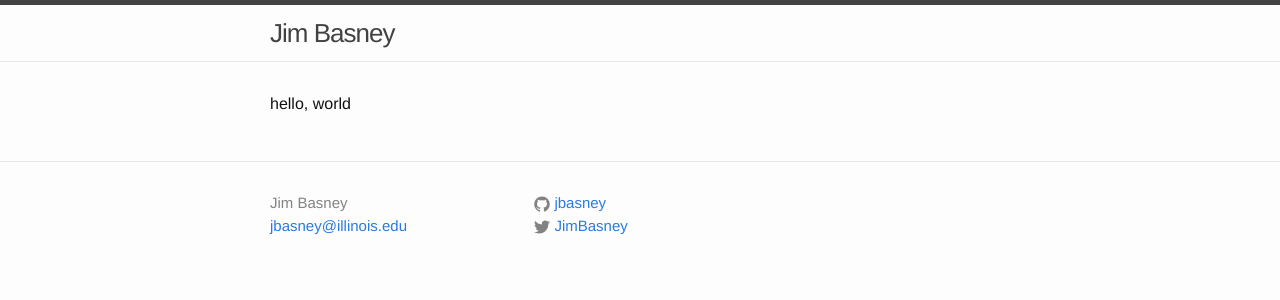
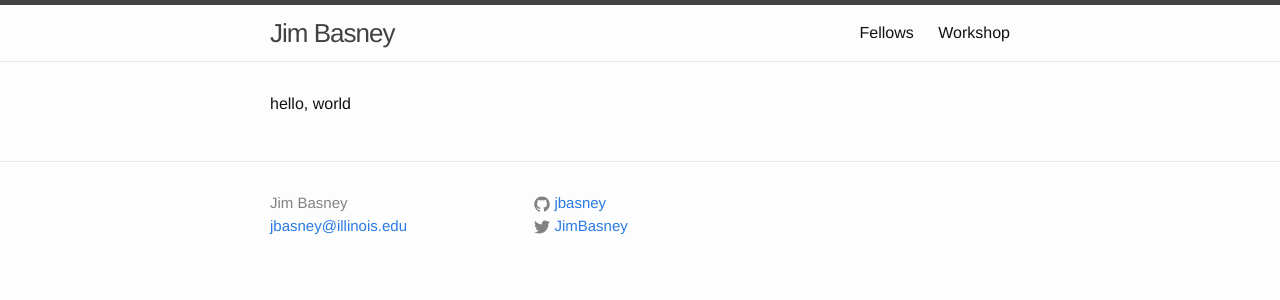
Before and after one commit to jbasney/jbasney.github.io, a Jekyll site: the page built from index.html, in a window 1280 px wide. Shown: the top 300 px of the page. Built offline with Jekyll 4.4.1, drawn with Linux system fonts in a browser that asks for light colours.

Commit message:
Update header.html

```diff
--- a/_includes/header.html
+++ b/_includes/header.html
@@ -19,6 +19,8 @@
           <a class="page-link" href="{{ my_page.url | prepend: site.baseurl }}">{{ my_page.title }}</a>
           {% endif %}
         {% endfor %}
+        <a class="page-link" href="/fellows/">Fellows</a>
+        <a class="page-link" href="/workshop/">Workshop</a>
       </div>
     </nav>
 
```
